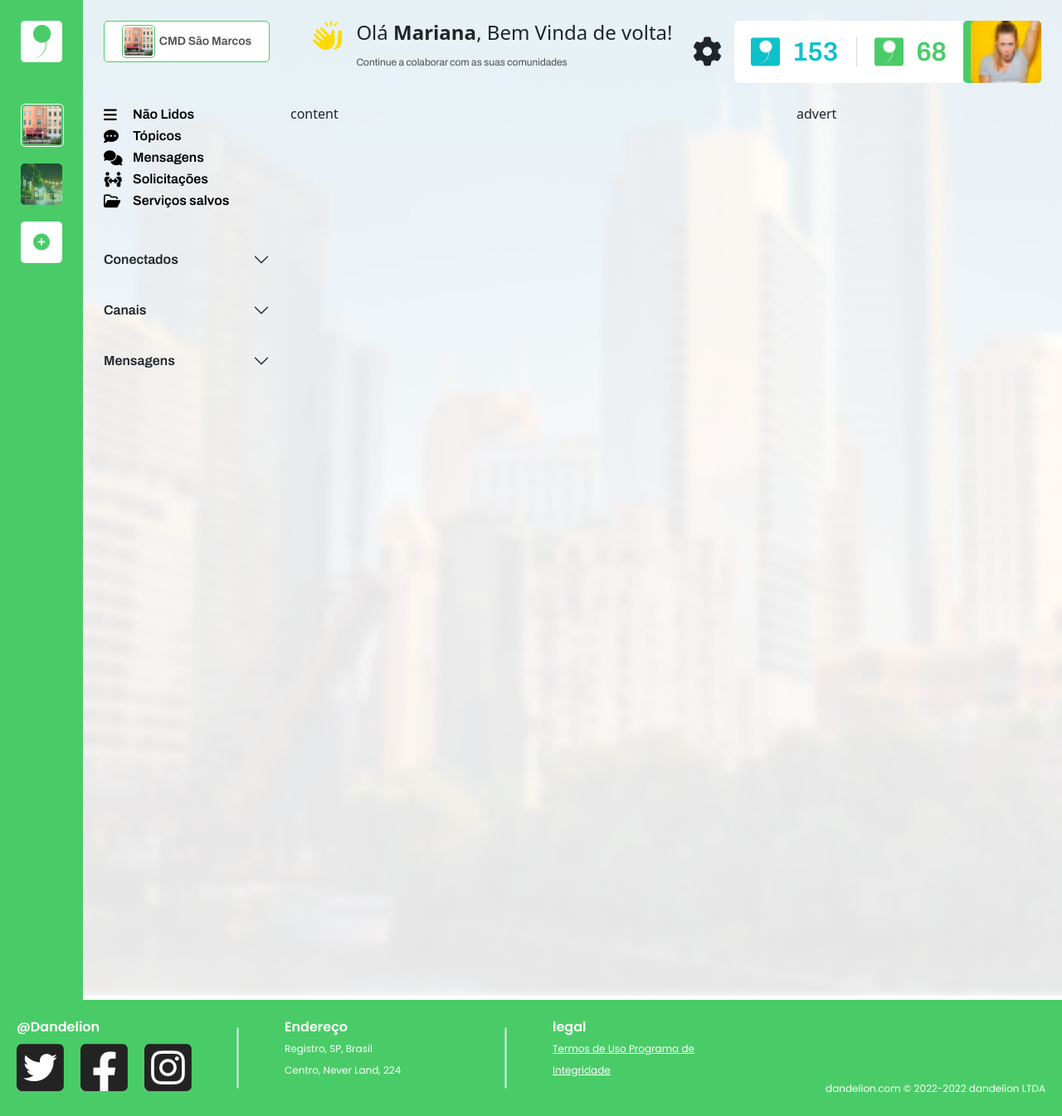
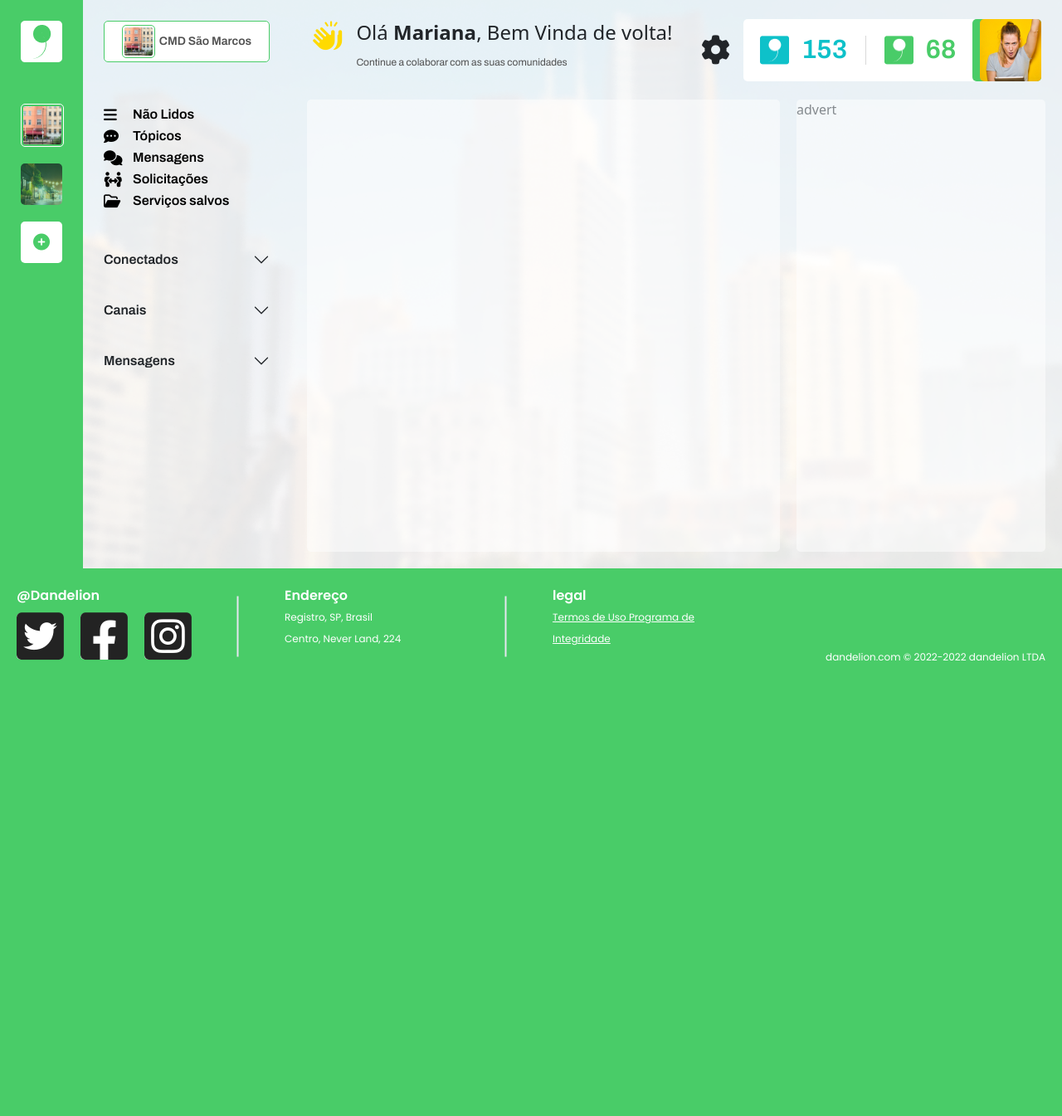
Before and after one commit to phdmhenrique/dandelion, a PHP site: page /pages/dandelion.php in a window 1280 px wide. Shown: the whole page at 83% size. After the commit the page ends 797 px from the top, so only its background shows below. Run offline with PHP 8.4, Linux system fonts and the light colour scheme; some libraries are stand-ins or nearby versions.

Commit message:
dandelion

```diff
--- a/assets/css/style.css
+++ b/assets/css/style.css
@@ -854,13 +854,14 @@ input[type="file"] {
 /***********************************************************
 ########### PÁGINA -- PRINCIPAL -- DANDELION.PHP ###########
 ***********************************************************/
+.body{
+    width: 100%;
+    height: 100vh;
+}
+
 .dandelion-full-space{
     width: 100%;
-    height: 150vh;
-    display: flex;
-    flex-direction: column;
-    align-items: center;
-    justify-content: center;
+    height: 100%;
     position: relative;
     background: url('../imgs/background-image.png');
     background-repeat: no-repeat;
@@ -872,9 +873,9 @@ input[type="file"] {
     height: 100%;
     display: grid;
     grid-template:
-    "logo sidenav nav nav" 125px
-    "logo sidenav content advert" 90%
-    "footer footer footer footer" 100% / 100px 250px 2fr 320px;
+    "logo sidenav nav nav" 15%
+    "logo sidenav content advert" 70.66%
+    "footer footer footer footer" 15% / 100px 250px 2fr 320px;
 }
 
 /* logo */
@@ -1225,14 +1226,14 @@ input[type="file"] {
 }
 
 .config-status{
-    width: 420px;
-    height: 100%;
+    width: 410px;
+    height: 75px;
     display: flex;
     align-items: center;
 }
 
 .configs{
-    padding: 0 20px 0 0;
+    width: 10%;
     color: #212529;
     margin-right: 15px !important;
 }
@@ -1247,14 +1248,15 @@ input[type="file"] {
 }
 
 .status-user{
-    width: 370px;
+    width: 100%;
     height: 100%;
     background-color: white;
     border-radius: 5px;
+    display: flex;
 }
 
 .dandelion-coins{
-    width: 100%;
+    width: 77%;
     height: 100%;
     padding: 20px;
     display: flex;
@@ -1305,7 +1307,7 @@ input[type="file"] {
 }
 
 .photo-user{
-    width: 30%;
+    width: 23%;
     height: 100%;
     background-color: #49CC68;
     border-radius: 5px;
@@ -1336,33 +1338,24 @@ input[type="file"] {
     border-radius: 50%;
 }
 
-
-
-
-
-
-
-
-
-
-
-
-
-
-
-
-
-
-
-
 /* content */
 .content-dandelion {
+    margin: 0 20px 20px 20px;
 	grid-area: content;
+    background: #FFFFFF;
+    opacity: 0.5;
+    border-radius: 5px;
+    overflow: auto;
 }
 
 /* advert */
 .advert-dandelion {
 	grid-area: advert;
+    margin: 0 20px 20px 0;
+    background: #FFFFFF;
+    opacity: 0.5;
+    border-radius: 5px;
+    overflow: auto;
 }
 
 /* footer */
--- a/pages/dandelion.php
+++ b/pages/dandelion.php
@@ -202,19 +202,21 @@
                                 <span class="amout-coins__green">68</span>
                             </div>
                         </div>
-                    </div>
 
-                    <div class="photo-user">
-                        <div class="photo-user__user">
-                            <img src="../assets/imgs/girl_photo01.png" alt="girl photo" />
-                            <div class="people-status__user"></div>
+                        <div class="photo-user">
+                            <div class="photo-user__user">
+                                <img src="../assets/imgs/girl_photo-logo.png" alt="girl photo" />
+                                <div class="people-status__user"></div>
+                            </div>
                         </div>
+
                     </div>
                 </div>
             </navbar>
 
+            <section class="content-dandelion">
 
-            <section class="content-dandelion">content</section>
+            </section>
             <aside class="advert-dandelion">advert</aside>
 
             <footer class="informations footer-dandelion">
```
Also changed, not shown: assets/imgs/girl_photo-logo.png (added).
